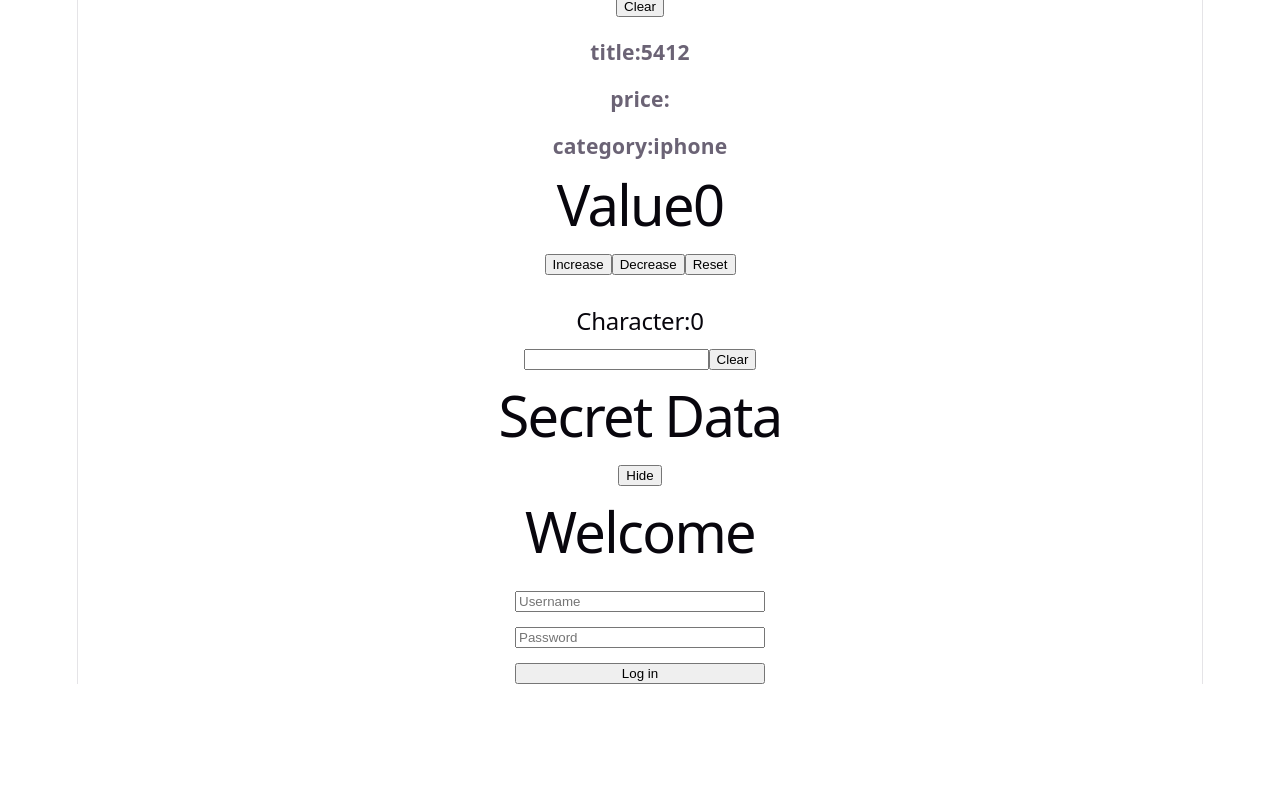
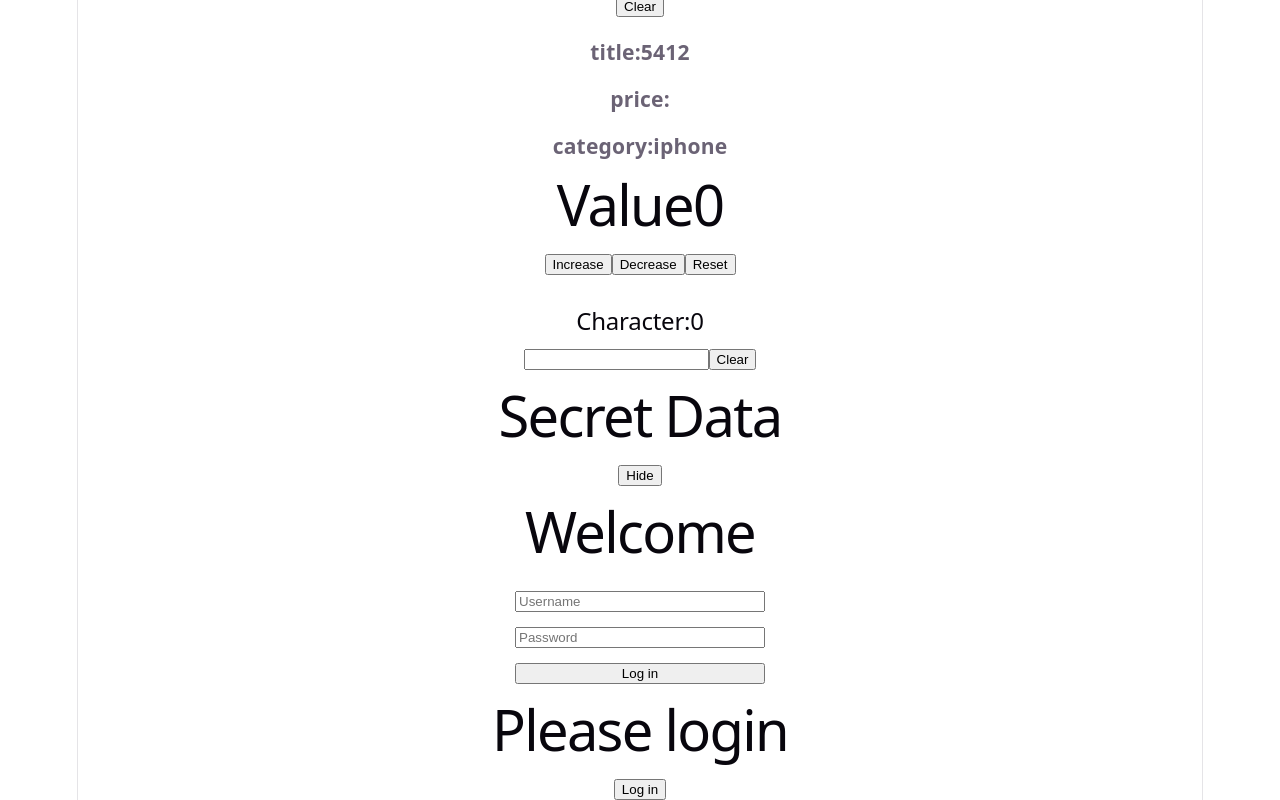
Before and after one commit to viveksingh002/Practicereact, a React (Vite) app: page / in a window 1280 px wide. Shown: the part 996-1796 px from the top of the page. Before the commit the page ends 1680 px from the top, so only its background shows below. Built offline with nearby package versions, Linux system fonts and the light colour scheme.

Commit message:
Conditonal rendering (if-else)

```diff
--- a/src/App.jsx
+++ b/src/App.jsx
@@ -9,6 +9,7 @@ import Counter from './Counter'
 import Input from './Inputname'
 import Text from './ShowHide'
 import Loginform from './Loginpage'
+import Conditionalrendering from './Conditionalrendering'
 
 
 function App() {
@@ -53,6 +54,7 @@ title="5412"
 <Input/>
 <Text/>
 <Loginform/>
+<Conditionalrendering/>
     </div>
   )
 }
--- /dev/null
+++ b/src/Conditionalrendering.jsx
@@ -0,0 +1,33 @@
+import { useState } from "react";
+
+function Conditionalrendering() {
+
+  const [value, setValue] = useState(false);
+
+  function log() {
+    return (
+      <div>
+        <button onClick={() => setValue(true)}>Log in</button>
+      </div>
+    );
+  }
+
+  if (value) {
+    return (
+      <div>
+        <h1>Dashboard</h1>
+        <button onClick={() => setValue(false)}>Logout</button>
+      </div>
+    );
+  } else {
+    return (
+      <div>
+        <h1>Please login</h1>
+        {log()}
+      </div>
+    );
+  }
+
+}
+
+export default Conditionalrendering;
```
